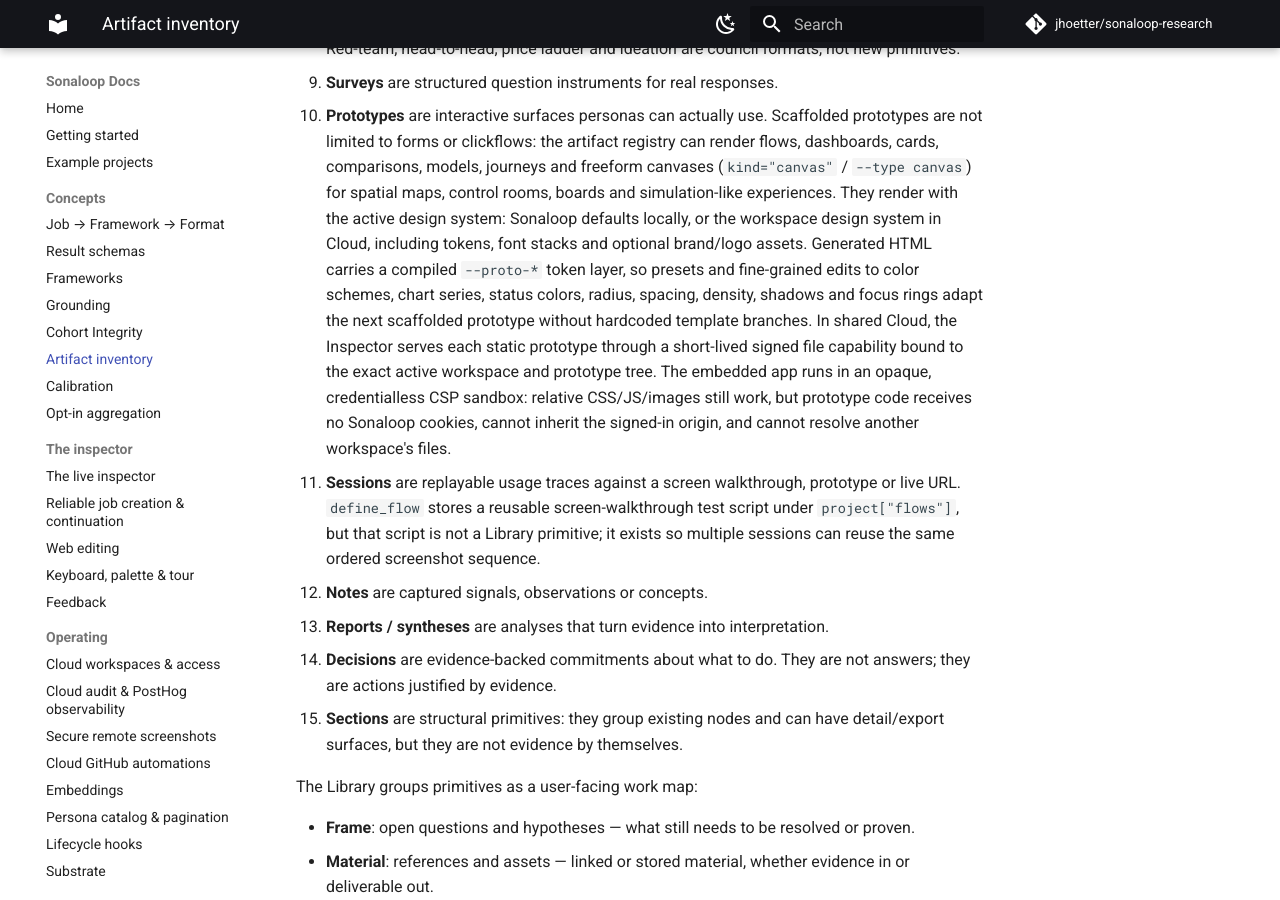
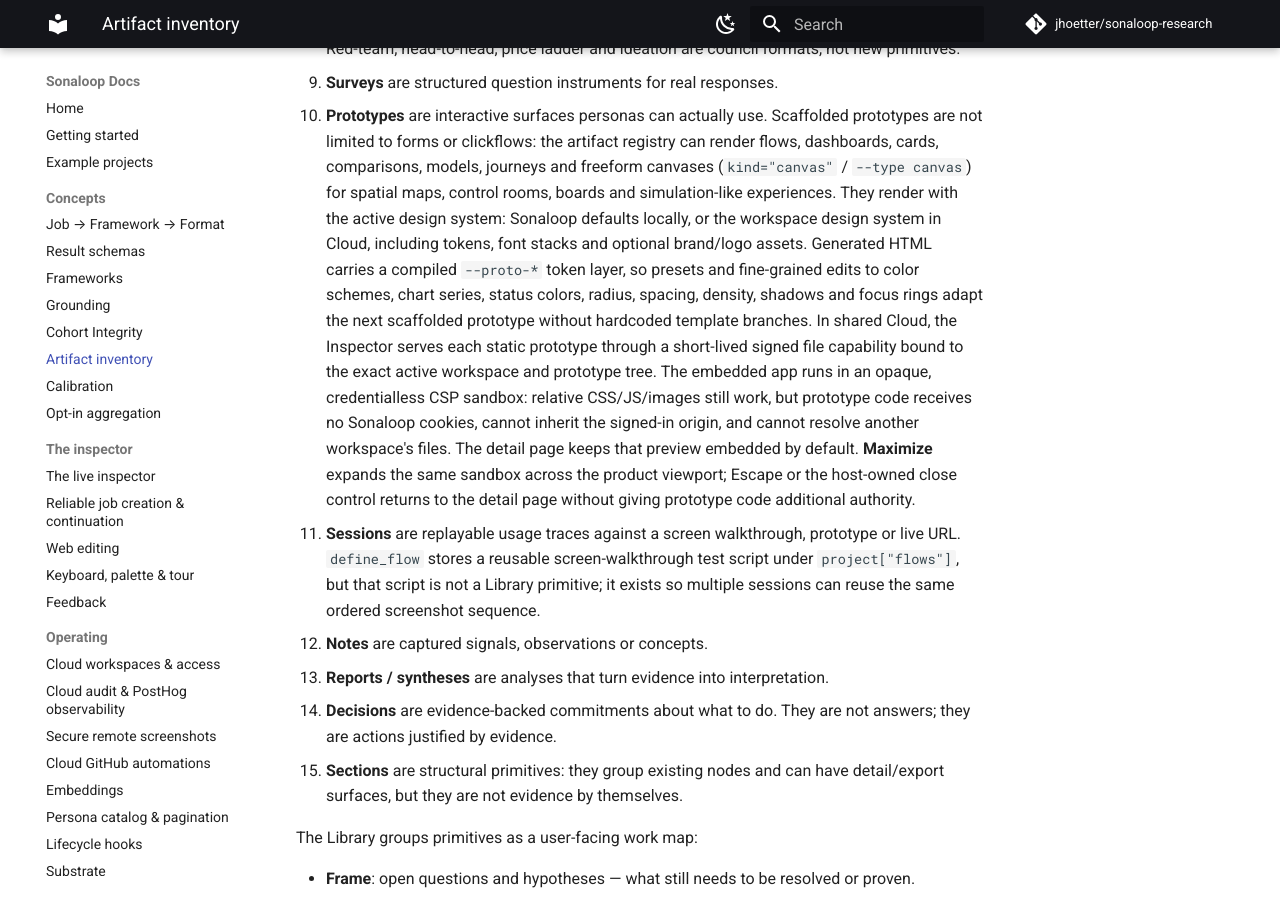
Before and after one commit to jhoetter/sonaloop-docs, an MkDocs documentation site: the page built from docs/artifact-inventory.md, in a window 1280 px wide and 900 px high, scrolled down 769 px. Built offline with MkDocs 1.6.1 and Material for MkDocs 9.7.7, drawn with Linux system fonts in a browser that asks for light colours; comment, search, counter and statistics services are not loaded.

Commit message:
Document maximized prototype previews

```diff
--- a/docs/artifact-inventory.md
+++ b/docs/artifact-inventory.md
@@ -46,6 +46,9 @@ Use three layers:
   and prototype tree. The embedded app runs in an opaque, credentialless CSP sandbox:
   relative CSS/JS/images still work, but prototype code receives no Sonaloop cookies,
   cannot inherit the signed-in origin, and cannot resolve another workspace's files.
+  The detail page keeps that preview embedded by default. **Maximize** expands the
+  same sandbox across the product viewport; Escape or the host-owned close control
+  returns to the detail page without giving prototype code additional authority.
 - **Sessions** are replayable usage traces against a screen walkthrough,
   prototype or live URL. `define_flow` stores a reusable screen-walkthrough test
   script under `project["flows"]`, but that script is not a Library primitive;
--- a/docs/llms.txt
+++ b/docs/llms.txt
@@ -14,7 +14,7 @@
 - [Frameworks](https://raw.githubusercontent.com/jhoetter/sonaloop-docs/main/docs/frameworks.md): methodology frameworks a run can follow
 - [Grounding](https://raw.githubusercontent.com/jhoetter/sonaloop-docs/main/docs/grounding.md): evidence grounding and provenance
 - [Cohort Integrity](https://raw.githubusercontent.com/jhoetter/sonaloop-docs/main/docs/cohort-integrity.md): server-owned Reaction Test gate for independent persona depth/provenance, framed-hypothesis leakage, countervoices, remediation and explicit report limitations, presented as compact progressive disclosure without removing audit evidence
-- [Artifact inventory](https://raw.githubusercontent.com/jhoetter/sonaloop-docs/main/docs/artifact-inventory.md): references vs assets vs flows vs sessions, runnable prototype forms, and authenticated sandboxed Cloud preview delivery
+- [Artifact inventory](https://raw.githubusercontent.com/jhoetter/sonaloop-docs/main/docs/artifact-inventory.md): references vs assets vs flows vs sessions, runnable prototype forms, and authenticated sandboxed Cloud preview delivery with an in-product maximized view
 - [Calibration](https://raw.githubusercontent.com/jhoetter/sonaloop-docs/main/docs/calibration.md): prediction calibration and Brier scoring
 - [Opt-in aggregation](https://raw.githubusercontent.com/jhoetter/sonaloop-docs/main/docs/opt-in-aggregation-design.md): sentiment/coverage aggregation model
 - [The live inspector](https://raw.githubusercontent.com/jhoetter/sonaloop-docs/main/docs/live-inspector.md): navigation (4-item sidebar, archive-filtered current-job and run discovery, archived-job exact-link evidence access, Library browser, row slide-overs, quiet persisted input/output degrees, run chip), compact Product Understanding/Cohort Integrity disclosures, browser-local timestamps, event bus, SSE /api/events, activity feed, runs panel
```
